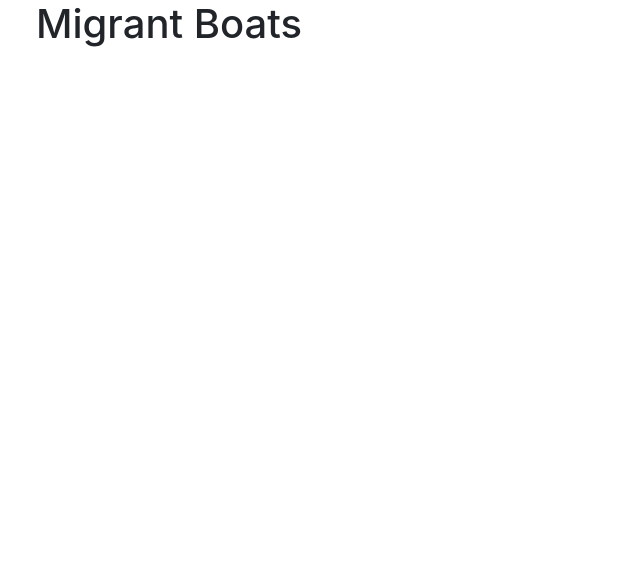
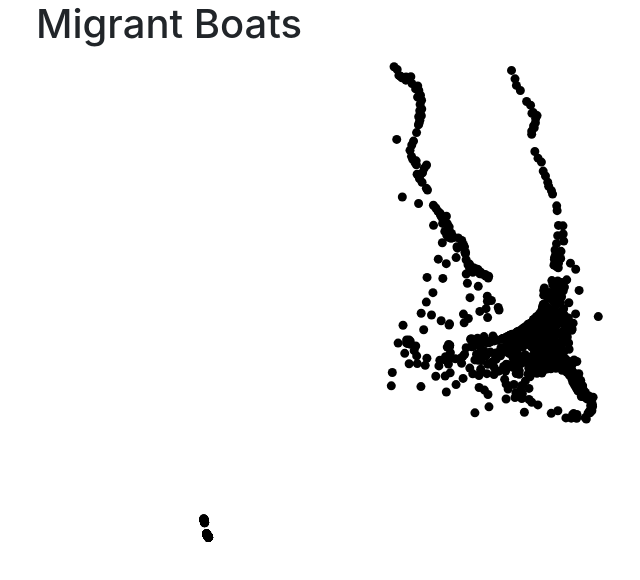
Before and after one commit to VA602AA-master/VC2008, a website: page migrants.html in a window 1280 px wide. Shown: the whole page, without its empty margins (49-689 px from the left). Drawn offline with nearby package versions, Linux system fonts and the light colour scheme.

Commit message:
First implementation of map

```diff
--- /dev/null
+++ b/assets/js/map.js
@@ -0,0 +1,70 @@
+
+/**
+ *
+ *  This module will display a map with a symbol encoding for a set of geographical elements
+ */
+
+
+function MapWithLayers(){
+	var projection = d3.geoMercator();
+	var scale = 100; // default value for scale
+	var center = [0,0]; // default value for centering the map
+	var path;
+	var gmap;
+
+	function me(selection){
+		console.log("MapWithLayers", selection.datum());
+
+		var boundaries = selection.node().parentNode.getBoundingClientRect();
+		console.log("dimensions", boundaries);
+		projection = d3.geoMercator()
+			.scale(scale)
+			.center(center)
+		.translate([boundaries.width/2, boundaries.height/2]);
+
+		path = d3.geoPath().projection(projection);
+
+		// path.pointRadius(function(d){
+		// 	return radius(d.properties.count);
+		// })
+
+
+		// create a group container for map
+
+		var paths = selection.selectAll("path")
+			.data(selection.datum().features);
+
+		paths.exit().remove();
+
+		paths.enter()
+		.append("path");
+
+
+
+		selection.selectAll("path").attr("d", path);
+
+	}
+
+
+	// getter and setter for variable scale
+	me.scale = function(_){
+		if(!arguments.length) return scale;
+		scale = _;
+		projection.scale(scale);
+
+		return me;
+	}
+
+	// getter and setter for variable center
+	me.center = function(_){
+		if(!arguments.length) return center;
+		center = _;
+		projection.center(center);
+
+		return me;
+	}
+
+
+
+	return me;
+}
--- /dev/null
+++ b/assets/js/migrants.js
@@ -0,0 +1,105 @@
+
+
+function app(){
+
+	var svg;
+	var map = MapWithLayers();
+	var migrants;
+
+	function me(selection){
+
+		console.log('seelction',selection.node());
+
+		// Creation of the containing SVG element for the map
+		//
+		svg = selection.append("svg")
+			.attr('height',500)
+			.attr('width',"100%");
+
+		// loading geographical data
+		d3.json("assets/data/migrant.json")
+		.then(function (json){
+			console.log("raw data", json);
+			migrants = json.map(function(d,i){
+				var r =  {
+					EncounterDate: d.EncounterDate,
+					NumDeaths: +d.NumDeaths,
+					Passengers: +d.Passengers,
+					RecordNotes: d.RecordNotes,
+					RecordType: d.RecordType,
+					USCG_Vessel: d.USCG_Vessel,
+					VesselType: d.VesselType,
+					year: +d.EncounterDate.split('-')[0]
+				};
+				// if(d.EncounterCoords)
+					r['EncounterCoords'] = [+d.EncounterCoords[0],+d.EncounterCoords[1]];
+				// if(d.LaunchCoords)
+					r['LaunchCoords'] = [+d.LaunchCoords[0],+d.LaunchCoords[1]];
+				return r;
+			})
+
+			console.log("migrants", migrants);
+
+
+
+			// transform reports to a FeatureCollection
+			var fcReports = {
+				type:"FeatureCollection",
+				features: migrants
+				.map(function(d,i){  // for each entry in Museums dictionary
+					if(d.EncounterCoords)
+						return {
+							type:"Feature",
+							properties:{
+								EncounterDate: d.EncounterDate,
+								NumDeaths: +d.NumDeaths,
+								Passengers: +d.Passengers,
+								RecordNotes: d.RecordNotes,
+								RecordType: d.RecordType,
+								USCG_Vessel: d.USCG_Vessel,
+								VesselType: d.VesselType,
+								year: d.year
+							},
+							geometry:{
+								type:"Point",
+								coordinates: d.EncounterCoords
+							}
+						}
+				})
+			};
+
+
+			// dynamic computation of centroid
+			var extentX = d3.extent(migrants, function(d){return d.EncounterCoords[0]});
+			var extentY = d3.extent(migrants, function(d){return d.EncounterCoords[1]});
+			console.log("extentX", extentX);
+			console.log("extentY", extentY);
+			var centroid = [(extentX[0]+extentX[1])/2,(extentY[0]+extentY[1])/2];
+			console.log("centroid", centroid);
+
+			map.center(centroid)
+				.scale(3000);
+
+
+				console.log('svg',svg);
+				var gReports = svg.append("g")
+					.attr("class","reports")
+					.datum(fcReports)
+				.call(map);
+
+		});
+
+
+	}
+
+
+
+
+	return me;
+}
+
+
+
+var myApp = app();
+d3.select("#viz")
+.call(myApp);
--- a/migrants.html
+++ b/migrants.html
@@ -5,6 +5,8 @@
     <title>Vast Challenge 2008</title>
     <link rel="stylesheet" href="node_modules/bootstrap/dist/css/bootstrap.min.css">
     <script src="node_modules/d3/dist/d3.min.js" charset="utf-8"></script>
+
+    <script src="assets/js/map.js" charset="utf-8"></script>
   </head>
   <body class="container">
     <h1 id="migrant_boats">Migrant Boats</h1>
@@ -28,5 +30,6 @@
         <div id="description">
 
         </div>
+        <script src="assets/js/migrants.js" charset="utf-8"></script>
   </body>
 </html>
```
